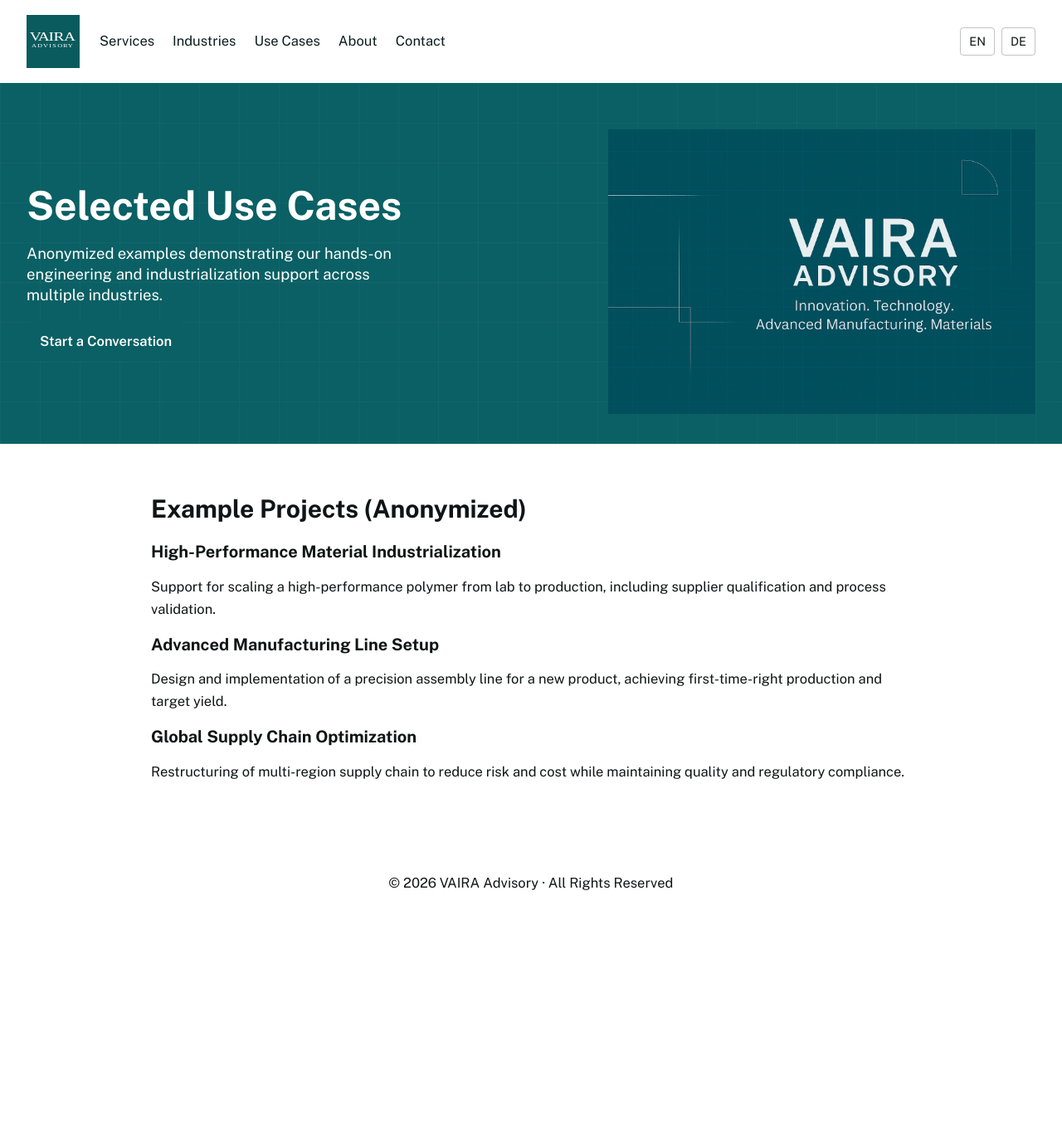
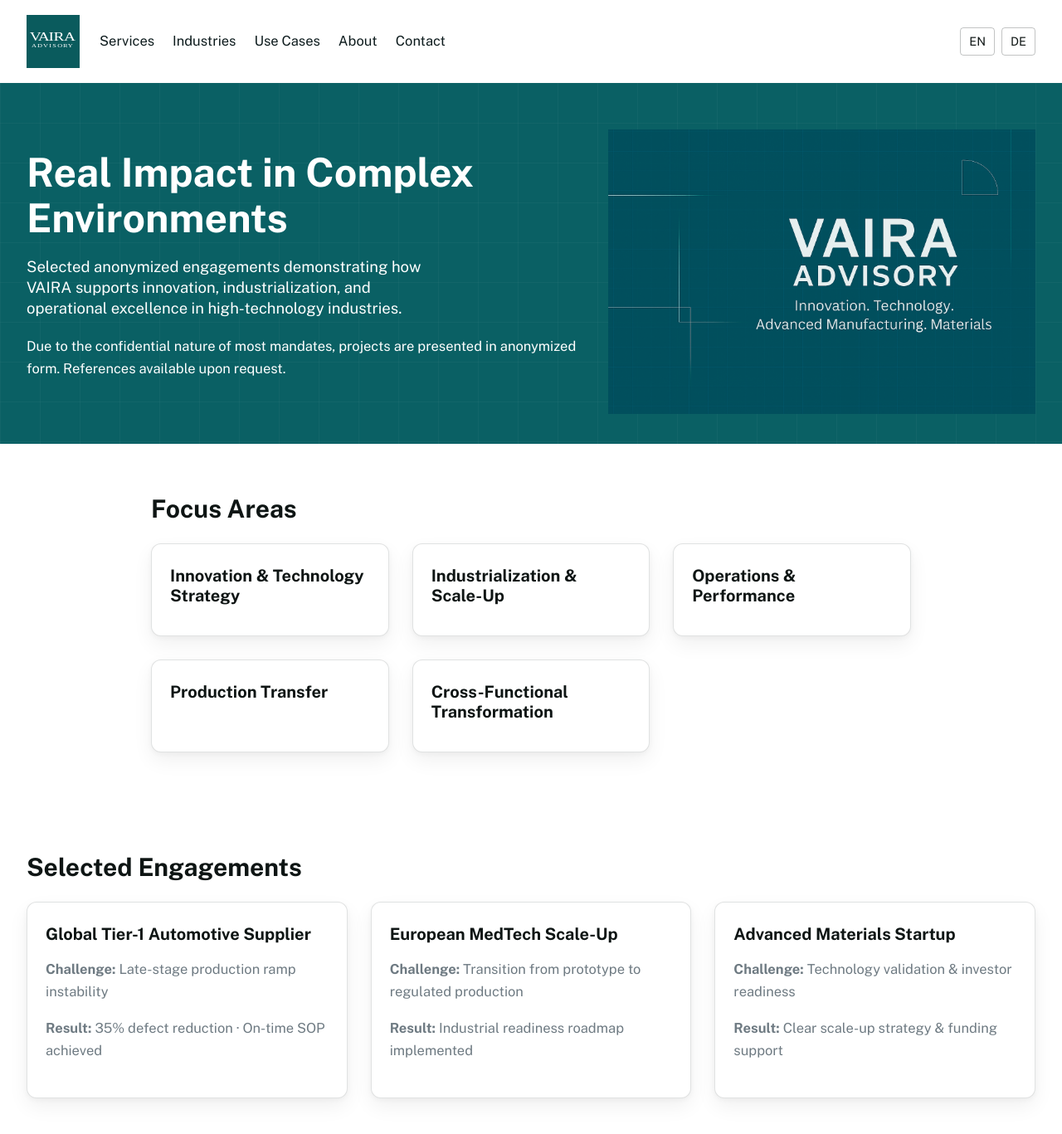
Before and after one commit to raphaelheeb/vaira-advisory, a Jekyll site: the page built from use-cases/index.html, in a window 1280 px wide and 1400 px high. Shown: the top 1367 px of the window at 83% size. Built offline with Jekyll 4.4.1, drawn with Linux system fonts in a browser that asks for light colours; some of the changed text lies outside the part shown.

Commit message:
Update index.html

```diff
--- a/use-cases/index.html
+++ b/use-cases/index.html
@@ -3,44 +3,201 @@
 title: Use Cases | VAIRA Advisory
 lang: en
 permalink: /use-cases/
-description: Anonymized use cases highlighting VAIRA Advisory’s hands-on engineering and industrialization support.
+description: Selected anonymized engagements demonstrating impact in innovation, industrialization, and operational excellence.
 ---
 
-<section class="hero hero-hero--usecases" id="hero">
+<!-- HERO -->
+<section class="hero">
   <div class="content-wrapper wrapper--wide">
     <div class="hero-grid">
+
       <div class="hero-left">
-        <h1 class="hero-title">Selected Use Cases</h1>
-        <p class="hero-sub">Anonymized examples demonstrating our hands-on engineering and industrialization support across multiple industries.</p>
-        <div class="hero-ctas">
-          <a class="cta-btn" href="{{ site.baseurl }}/contact/">Start a Conversation</a>
-        </div>
+        <h1 class="hero-title">Real Impact in Complex Environments</h1>
+        <p class="hero-sub">
+          Selected anonymized engagements demonstrating how VAIRA supports innovation, industrialization,
+          and operational excellence in high-technology industries.
+        </p>
+        <p class="small" style="margin-top:20px;">
+          Due to the confidential nature of most mandates, projects are presented in anonymized form.
+          References available upon request.
+        </p>
       </div>
-      <div class="hero-right" aria-hidden="true">
-        <img src="{{ site.baseurl }}/assets/img/technical-visual.jpg" alt="" class="hero-visual hero-visual--technical">
+
+      <div class="hero-right">
+        <img src="{{ site.baseurl }}/assets/img/technical-visual.jpg"
+             class="hero-visual hero-visual--technical"
+             alt="">
       </div>
+
     </div>
   </div>
 </section>
 
-<main>
-<section class="section" id="use-cases">
+
+<!-- FILTER / NAVIGATION -->
+<section class="section">
   <div class="content-wrapper wrapper--narrow">
-    <h2>Example Projects (Anonymized)</h2>
-    <div class="card-grid">
-      <article class="card">
-        <h3>High-Performance Material Industrialization</h3>
-        <p>Support for scaling a high-performance polymer from lab to production, including supplier qualification and process validation.</p>
-      </article>
-      <article class="card">
-        <h3>Advanced Manufacturing Line Setup</h3>
-        <p>Design and implementation of a precision assembly line for a new product, achieving first-time-right production and target yield.</p>
-      </article>
-      <article class="card">
-        <h3>Global Supply Chain Optimization</h3>
-        <p>Restructuring of multi-region supply chain to reduce risk and cost while maintaining quality and regulatory compliance.</p>
-      </article>
+
+    <h2>Focus Areas</h2>
+
+    <div class="domain-grid">
+
+      <article class="domain-card"><h3>Innovation & Technology Strategy</h3></article>
+      <article class="domain-card"><h3>Industrialization & Scale-Up</h3></article>
+      <article class="domain-card"><h3>Operations & Performance</h3></article>
+      <article class="domain-card"><h3>Production Transfer</h3></article>
+      <article class="domain-card"><h3>Cross-Functional Transformation</h3></article>
+
     </div>
+
   </div>
 </section>
-</main>
+
+
+<!-- USE CASE GRID -->
+<section class="section">
+  <div class="content-wrapper">
+
+    <h2>Selected Engagements</h2>
+
+    <div class="domain-grid">
+
+      <article class="domain-card">
+        <h3>Global Tier-1 Automotive Supplier</h3>
+        <p><strong>Challenge:</strong> Late-stage production ramp instability</p>
+        <p><strong>Result:</strong> 35% defect reduction · On-time SOP achieved</p>
+      </article>
+
+      <article class="domain-card">
+        <h3>European MedTech Scale-Up</h3>
+        <p><strong>Challenge:</strong> Transition from prototype to regulated production</p>
+        <p><strong>Result:</strong> Industrial readiness roadmap implemented</p>
+      </article>
+
+      <article class="domain-card">
+        <h3>Advanced Materials Startup</h3>
+        <p><strong>Challenge:</strong> Technology validation & investor readiness</p>
+        <p><strong>Result:</strong> Clear scale-up strategy & funding support</p>
+      </article>
+
+    </div>
+
+  </div>
+</section>
+
+
+<!-- DETAILED USE CASE 1 -->
+<section class="section">
+  <div class="content-wrapper wrapper--narrow">
+
+    <h2>Case Detail: Tier-1 Automotive Supplier</h2>
+
+    <h3>Context</h3>
+    <p>
+      A global Tier-1 automotive supplier preparing for the launch of a high-complexity product
+      faced instability across engineering, supplier readiness, and production processes.
+    </p>
+
+    <h3>Challenge</h3>
+    <ul>
+      <li>Late-stage design changes impacting manufacturing readiness</li>
+      <li>Quality deviations across multiple production sites</li>
+      <li>Limited alignment between R&D, operations, and suppliers</li>
+      <li>Escalating risk of delayed SOP and cost overruns</li>
+    </ul>
+
+    <h3>VAIRA Contribution</h3>
+    <ul>
+      <li>Rapid diagnostic of technical and organizational root causes</li>
+      <li>Cross-functional alignment across engineering, quality, and operations</li>
+      <li>Stabilization of supplier escalation mechanisms</li>
+      <li>Definition of structured industrialization roadmap</li>
+      <li>Coaching of senior leadership and program teams</li>
+    </ul>
+
+    <h3>Impact</h3>
+    <ul>
+      <li>35% defect reduction within 4 months</li>
+      <li>Stabilized launch timeline and avoided delay costs</li>
+      <li>Improved transparency and decision-making across sites</li>
+      <li>Sustainable governance model implemented</li>
+    </ul>
+
+    <p class="small">
+      Key Themes: Industrialization · Cross-functional alignment · Supplier management · Quality stabilization
+    </p>
+
+  </div>
+</section>
+
+
+<!-- SIGNATURE ENGAGEMENT -->
+<section class="section" style="background:#f7f7f7;">
+  <div class="content-wrapper wrapper--narrow">
+
+    <h2>Signature Engagement</h2>
+
+    <h3>Large-Scale Production Transfer (EU → Asia)</h3>
+    <p>
+      End-to-end support for strategic relocation of high-complexity production lines,
+      including supplier requalification, process validation, and operational governance redesign.
+    </p>
+
+    <ul>
+      <li>Zero customer disruption</li>
+      <li>Reduced cost base while maintaining quality performance</li>
+      <li>Established sustainable local leadership structure</li>
+    </ul>
+
+  </div>
+</section>
+
+
+<!-- CROSS INDUSTRY -->
+<section class="section">
+  <div class="content-wrapper wrapper--narrow">
+
+    <h2>Cross-Industry Experience</h2>
+
+    <ul>
+      <li>Automotive & Mobility</li>
+      <li>Advanced Manufacturing</li>
+      <li>MedTech & Life Sciences</li>
+      <li>Industrial Technology</li>
+      <li>Deep Tech & Venture-backed Startups</li>
+    </ul>
+
+  </div>
+</section>
+
+
+<!-- CONFIDENTIALITY -->
+<section class="section">
+  <div class="content-wrapper wrapper--narrow">
+
+    <h2>Confidentiality as a Core Principle</h2>
+
+    <p>
+      Many engagements involve sensitive technology, strategic initiatives, or operational challenges.
+      VAIRA operates with strict confidentiality and discretion.
+      Detailed references and client introductions can be provided upon request.
+    </p>
+
+  </div>
+</section>
+
+
+<!-- CTA -->
+<section class="section" style="text-align:center;">
+  <div class="content-wrapper wrapper--narrow">
+
+    <h2>Discuss Your Situation</h2>
+    <p>
+      Every organization faces unique challenges. If you are navigating innovation,
+      scaling, or operational transformation, we would be happy to explore how we can support you.
+    </p>
+
+    <a class="cta-btn" href="{{ site.baseurl }}/contact/">Contact</a>
+
+  </div>
+</section>
```
